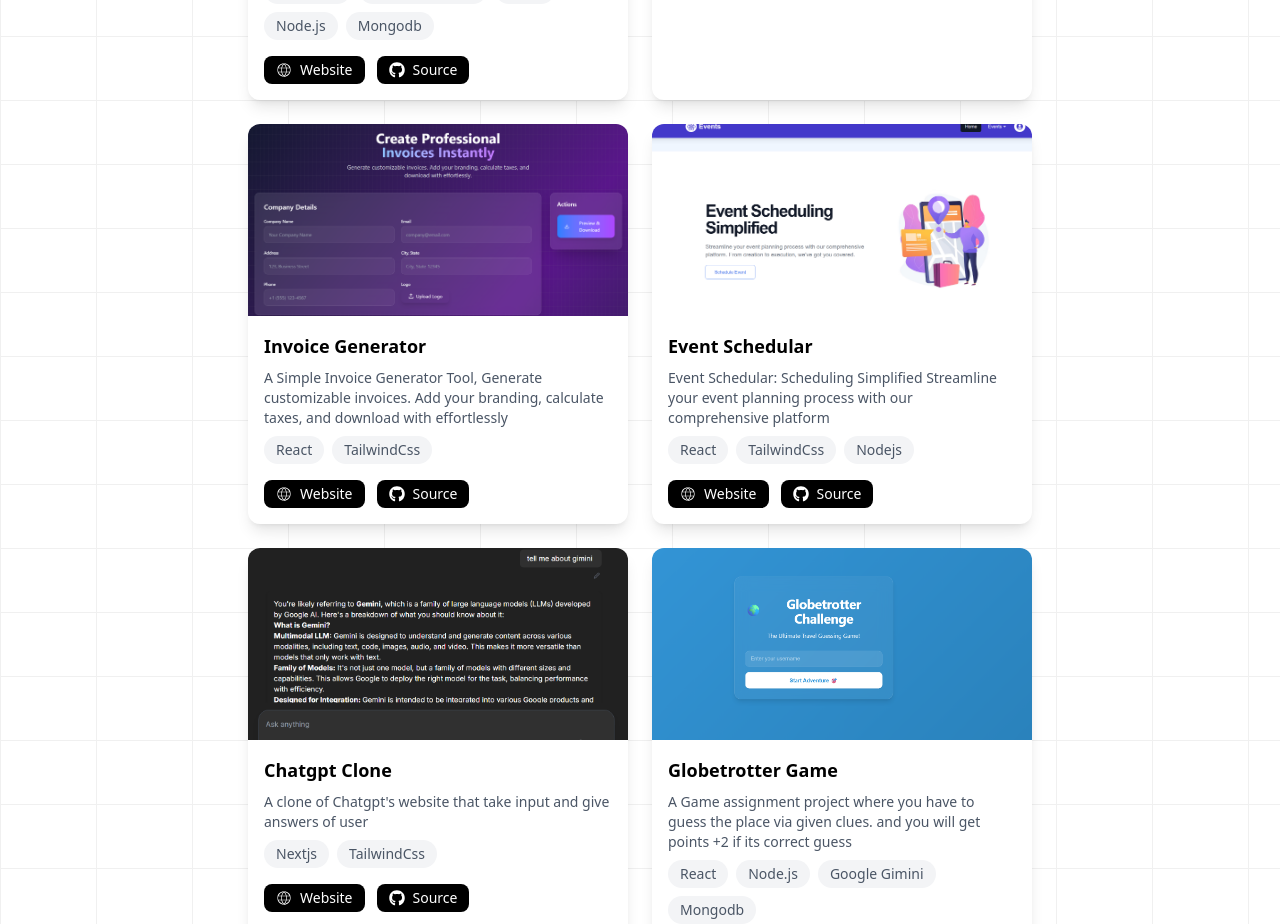
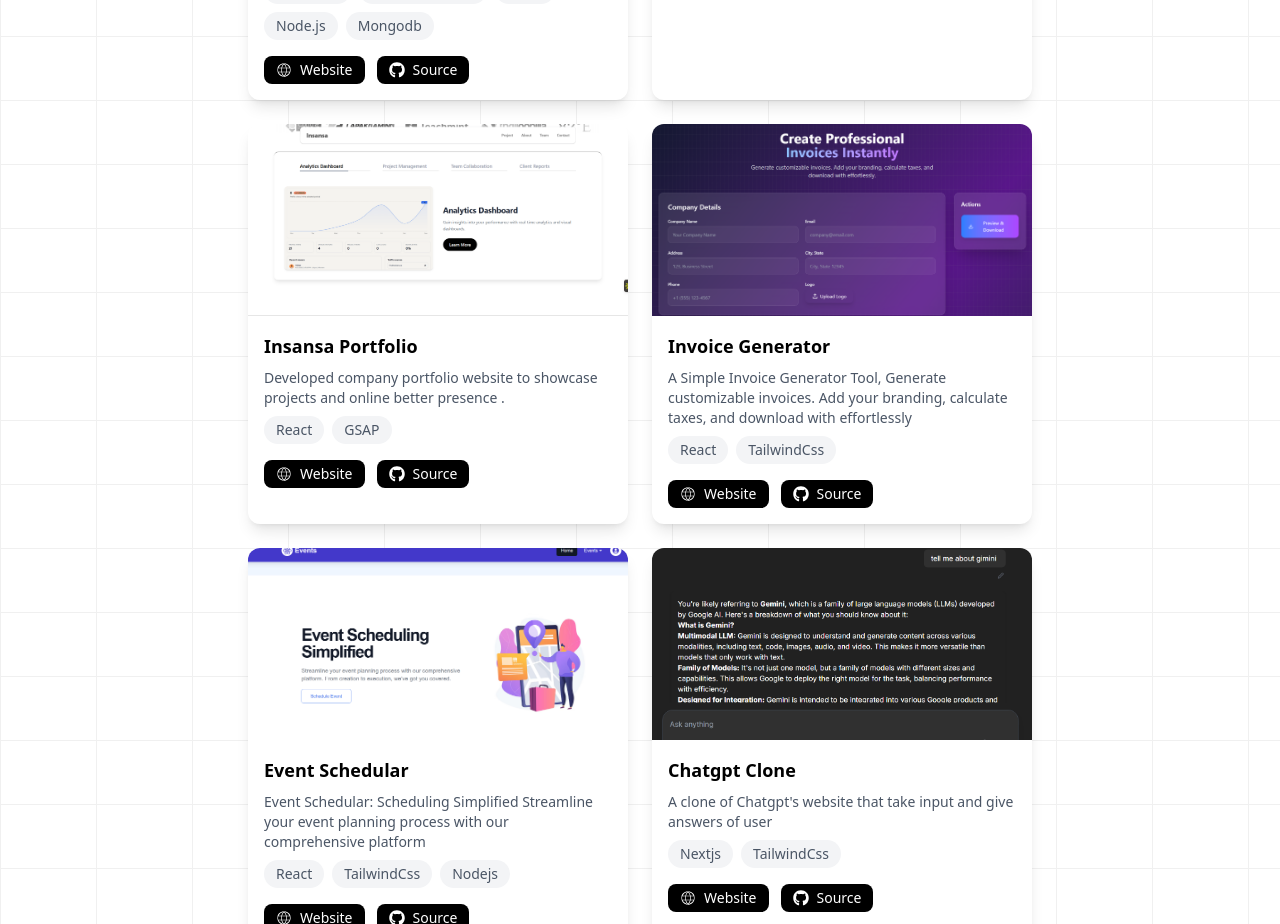
Before and after one commit to TheBaljitSingh/portfolio-v2, a React (Vite) app: page / in a window 1280 px wide. Shown: the part 860-1784 px from the top of the page. Built offline with nearby package versions, Linux system fonts and the light colour scheme.

Commit message:
added insansa portfolio frontend project

```diff
--- a/src/pages/Home.jsx
+++ b/src/pages/Home.jsx
@@ -14,6 +14,7 @@
 import ReportManagement from "../images/reportmanagement.png"
 import insansa from "../images/insansa_logo.jpg";
 import nodueImg from "../images/no-due.png";
+import insansaPort from "../images/insansa-portfolio.png";
 import { CiGlobe } from 'react-icons/ci';
 
 
@@ -37,6 +38,13 @@
       tech:['Typescript', 'Node.js','AWS S3', 'React'],
       image:cloudImg,
       link:['https://github.com/TheBaljitSingh/vercel-v2']
+    },
+    {
+      title:"Insansa Portfolio",
+      description:"Developed company portfolio website to showcase projects and online better presence .",
+      tech:['React','GSAP'],
+      image:insansaPort,
+      link:['https://github.com/TheBaljitSingh/insansa-portfolio','https://insansa-portfolio.vercel.app/']
     },
     {
       title: "Invoice Generator",
```
Also changed, not shown: src/images/insansa-portfolio.png (added).
